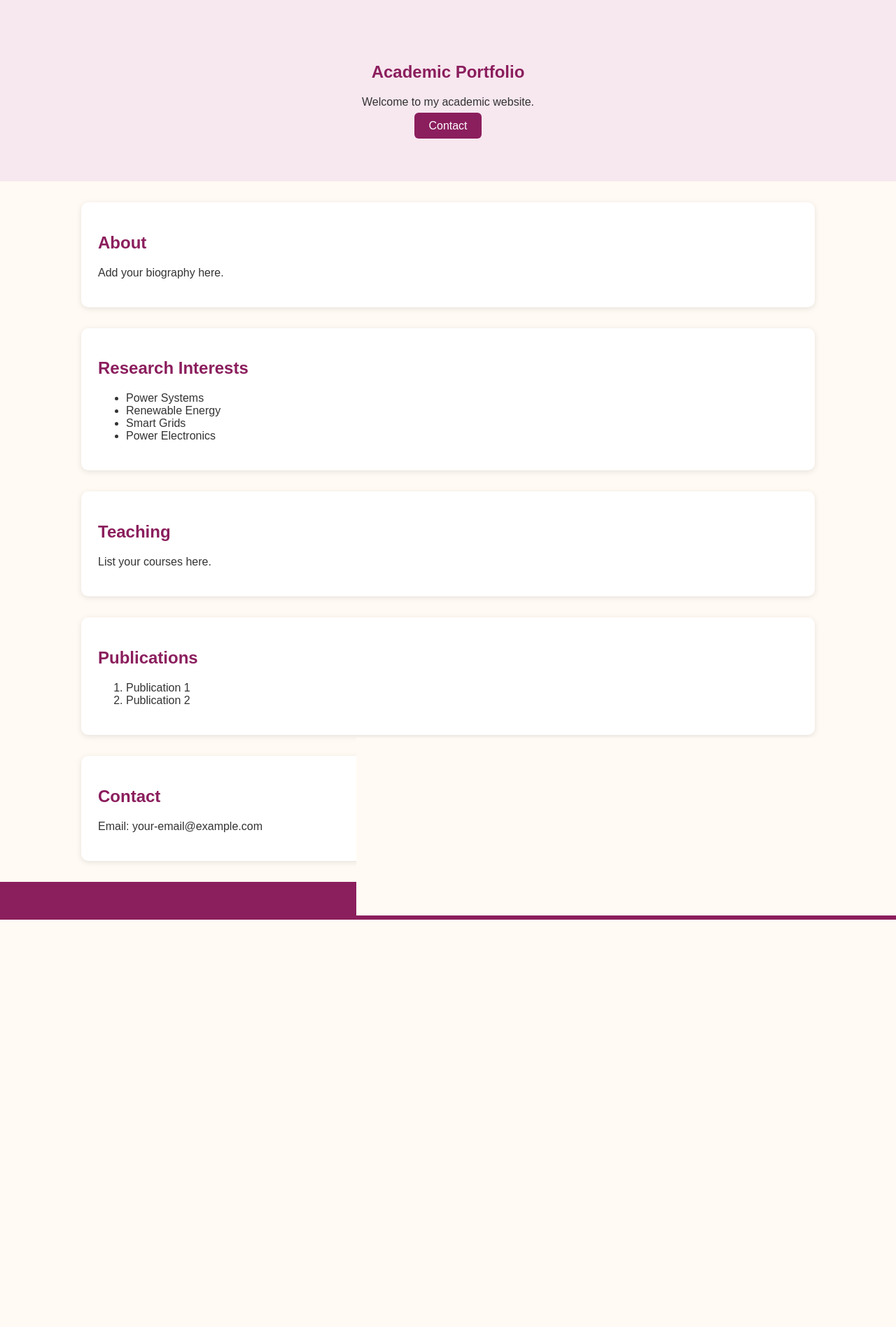
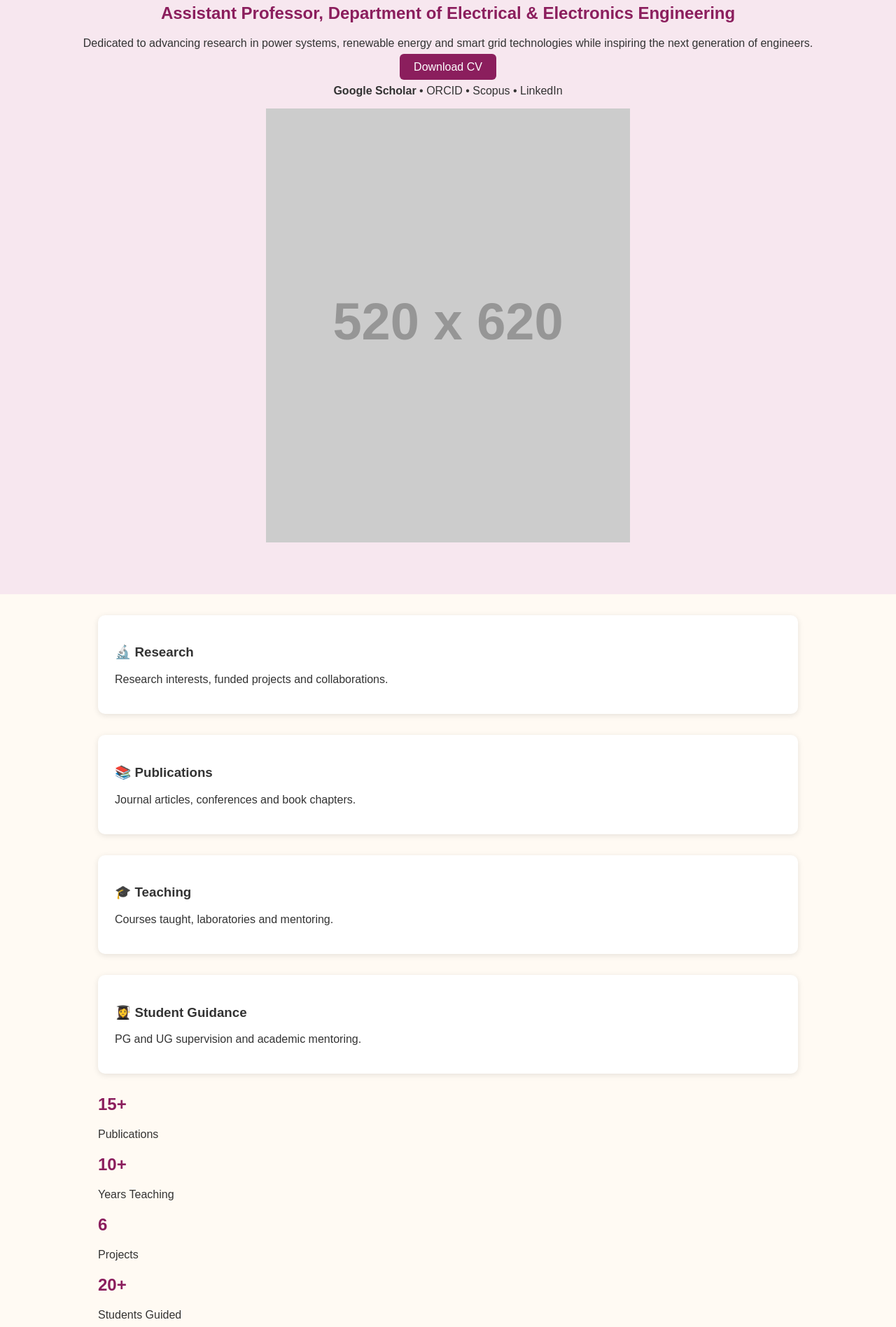
Before and after one commit to shaswinish/aswini-website, a plain HTML site: page index.html in a window 1280 px wide. Shown: the part 217-2113 px from the top of the page at 70% size. Before the commit the page ends 1531 px from the top, so only its background shows below. Drawn offline with Linux system fonts and the light colour scheme; files that its build step writes are made by us from their sources; placeholder pictures from the web are drawn by us.

Commit message:
Update index.html

```diff
--- a/index.html
+++ b/index.html
@@ -1 +1,33 @@
-<!DOCTYPE html><html><head><meta charset='UTF-8'><meta name='viewport' content='width=device-width,initial-scale=1'><title>Aswini S H</title><link rel='stylesheet' href='style.css'></head><body><header><div class='container'><h1>Aswini S H</h1><p>Assistant Professor<br>Department of Electronics & Communication Engineering<br>College of Engineering Trivandrum</p><nav><a href='#about'>About</a><a href='#research'>Research</a><a href='#teaching'>Teaching</a><a href='#publications'>Publications</a><a href='#contact'>Contact</a></nav></div></header><section class='hero'><div class='container'><h2>Academic Portfolio</h2><p>Welcome to my academic website.</p><a class='btn' href='#contact'>Contact</a></div></section><section id='about' class='container card'><h2>About</h2><p>Add your biography here.</p></section><section id='research' class='container card'><h2>Research Interests</h2><ul><li>Power Systems</li><li>Renewable Energy</li><li>Smart Grids</li><li>Power Electronics</li></ul></section><section id='teaching' class='container card'><h2>Teaching</h2><p>List your courses here.</p></section><section id='publications' class='container card'><h2>Publications</h2><ol><li>Publication 1</li><li>Publication 2</li></ol></section><section id='contact' class='container card'><h2>Contact</h2><p>Email: your-email@example.com</p></section><footer><div class='container'>&copy; 2026 Aswini S H</div></footer></body></html>
+<!DOCTYPE html><html><head><meta charset='utf-8'><meta name='viewport' content='width=device-width,initial-scale=1'>
+<title>Aswini S H</title><link rel='stylesheet' href='assets/style.css'></head><body>
+<header><div class='container nav'><div class='brand'>Aswini S H</div>
+<nav><a>Home</a><a>About</a><a>Research</a><a>Publications</a><a>Teaching</a><a>Contact</a></nav></div></header>
+
+<section class='hero'><div class='container' style='display:contents'>
+<div>
+<h1>Aswini S H</h1>
+<h2>Assistant Professor, Department of Electrical & Electronics Engineering</h2>
+<p>Dedicated to advancing research in power systems, renewable energy and smart grid technologies while inspiring the next generation of engineers.</p>
+<p><a class='btn' href='#'>Download CV</a></p>
+<p><strong>Google Scholar</strong> • ORCID • Scopus • LinkedIn</p>
+</div>
+<div>
+<img class='profile' src='https://placehold.co/520x620?text=Profile+Photo' alt='Profile placeholder'>
+</div></div></section>
+
+<div class='container cards'>
+<div class='card'><h3>🔬 Research</h3><p>Research interests, funded projects and collaborations.</p></div>
+<div class='card'><h3>📚 Publications</h3><p>Journal articles, conferences and book chapters.</p></div>
+<div class='card'><h3>🎓 Teaching</h3><p>Courses taught, laboratories and mentoring.</p></div>
+<div class='card'><h3>👩‍🎓 Student Guidance</h3><p>PG and UG supervision and academic mentoring.</p></div>
+</div>
+
+<section class='stats'><div class='container statsgrid'>
+<div><h2>15+</h2><p>Publications</p></div>
+<div><h2>10+</h2><p>Years Teaching</p></div>
+<div><h2>6</h2><p>Projects</p></div>
+<div><h2>20+</h2><p>Students Guided</p></div>
+</div></section>
+
+<footer>© 2026 Aswini S H</footer>
+</body></html>
```
